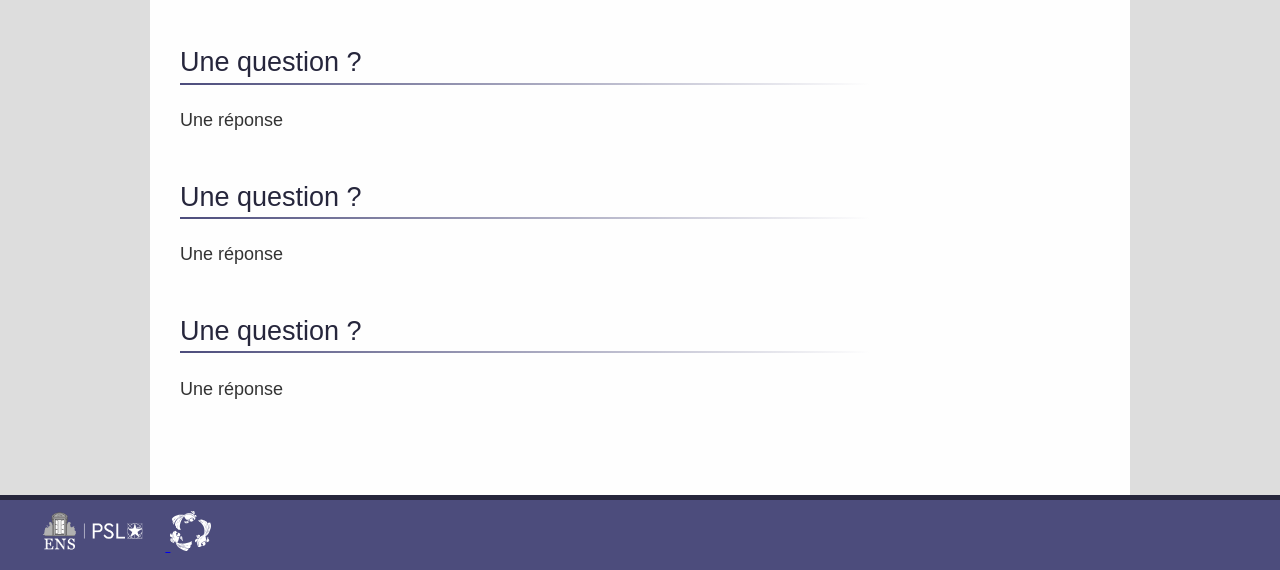
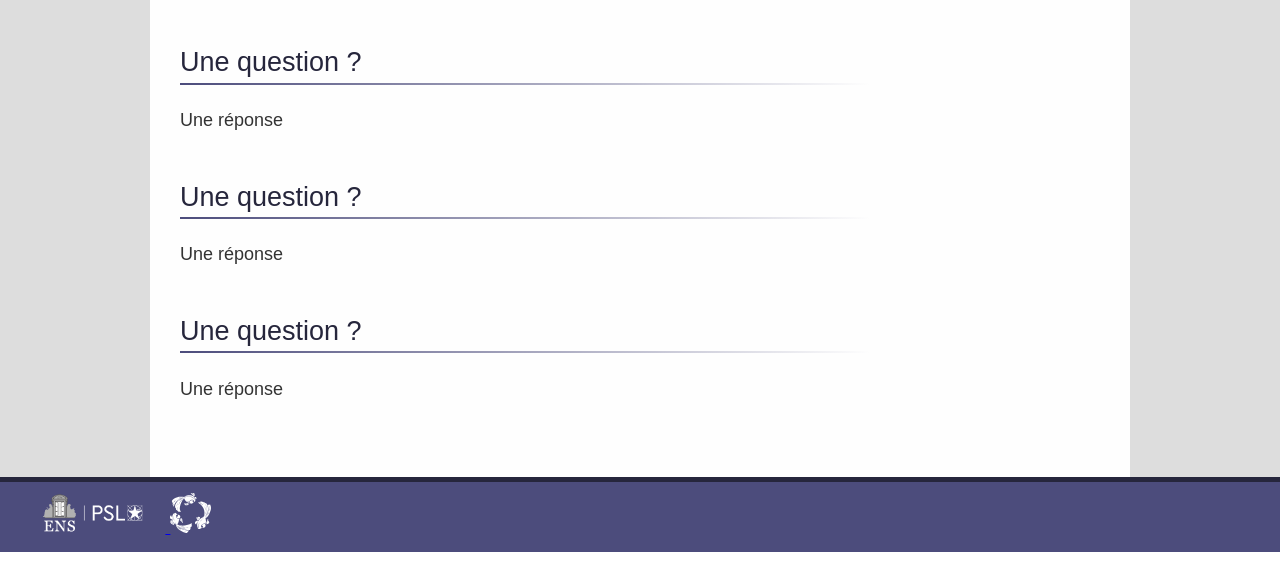
Before and after one commit to dlesbre/site-interludes, a Django app: page /faq/ in a window 1280 px wide; the page is wider, and only the part inside the window is pictured. Shown: the part 248-818 px from the top of that part. Run offline with Django 3.2, Linux system fonts and the light colour scheme.

Commit message:
Fixed footer offset

```diff
--- a/home/static/css/style.css
+++ b/home/static/css/style.css
@@ -90,7 +90,7 @@ main {
 	padding: 1px 30px 50px;
 	max-width: 920px;
 	margin: 0 auto 0 auto;
-	min-height: calc(100vh - 330px); /* viewport-height - (header+footer+nav bar) */
+	min-height: calc(100vh - 370px); /* viewport-height - (header+footer+nav bar) */
 }
 
 main h2 {
@@ -116,14 +116,14 @@ main a:link {
 footer {
 	position: absolute;
 	bottom: 0;
-	width: 100%;
-	height: 50px;   /* Height of the footer */
+	width: calc(100% - 80px); /* viewport width - padding */
+	padding: 10px 40px;
+	height: 50px;
 	color: white;
 	display: flex;
 	background-color: var(--color_bg_1);
 	border-top: 5px solid var(--color_bg_2);
 	align-items: center;
-	padding: 10px 40px;
 }
 
 footer #sponsors img {
```
